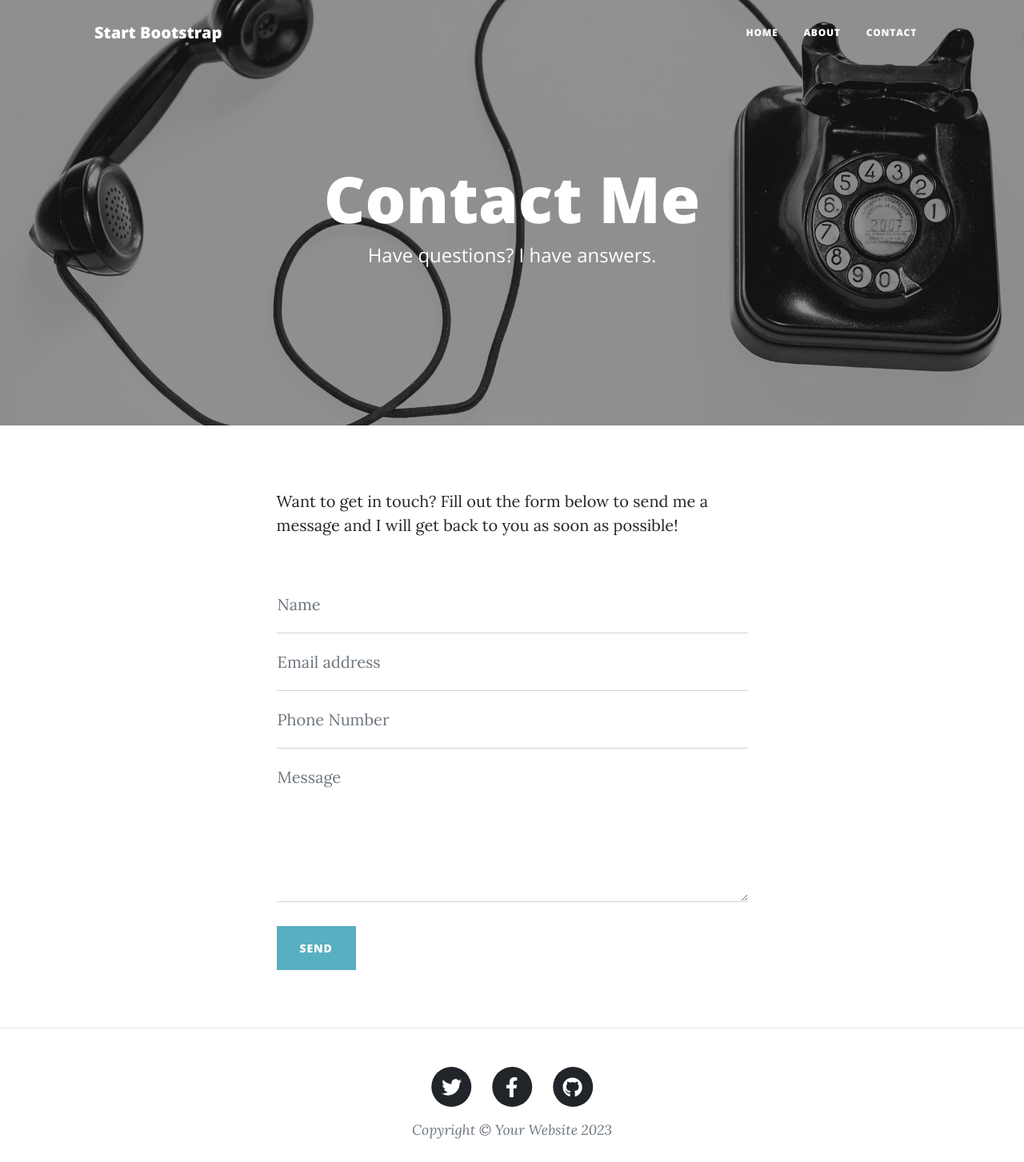
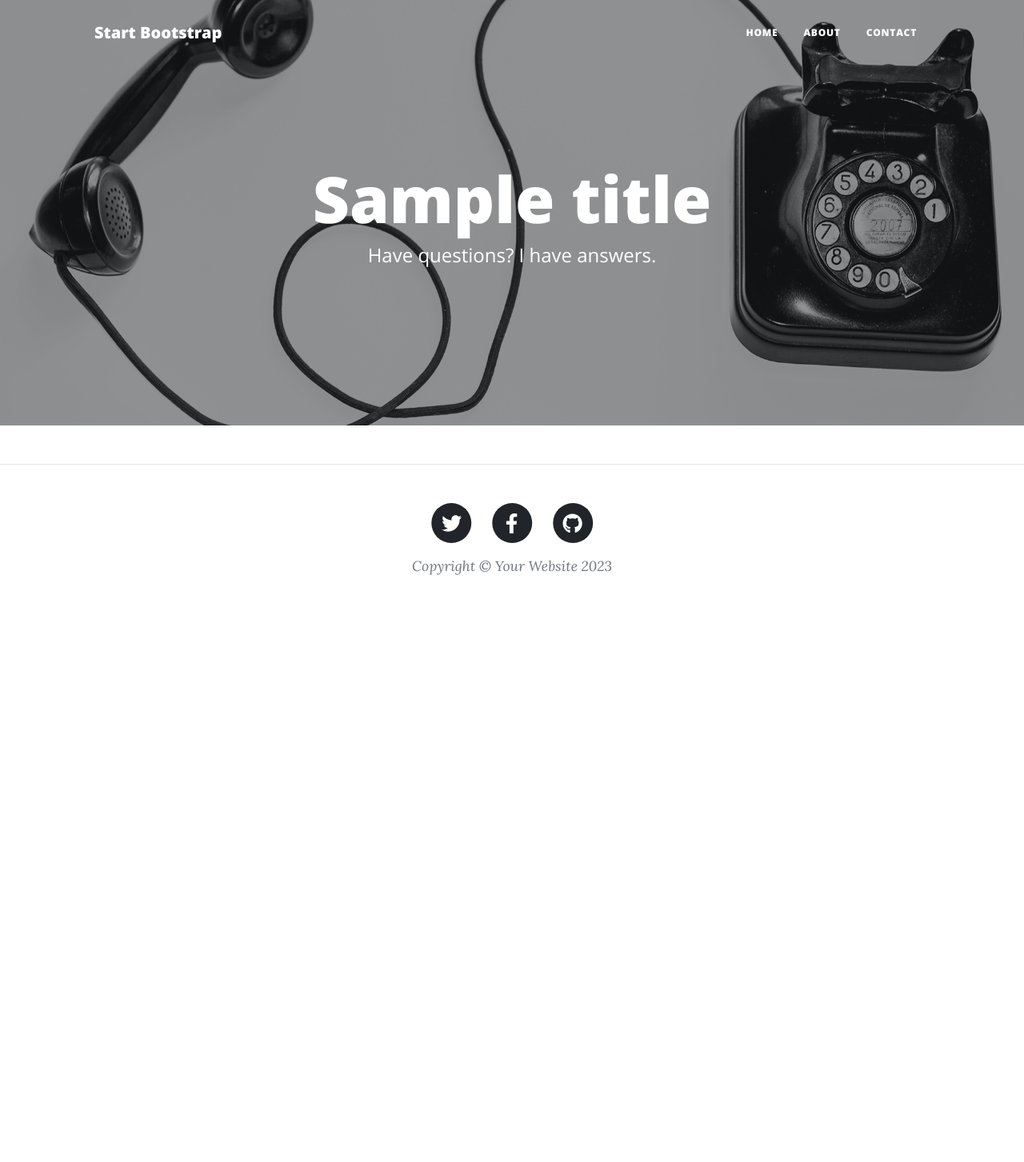
Before and after one commit to Omereevee/blog-post, a Flask app: template templates/contact.html in a window 1280 px wide. Shown: the top 1453 px of the page at 80% size. After the commit the page ends 719 px from the top, so only its background shows below. Run offline with Flask 3, Linux system fonts and the light colour scheme; the template is opened without the code that fills it: most values are stand-ins (such as "Sample title", 1, 10 or a date in 2020); some libraries are stand-ins or nearby versions.

Commit message:
contact me

```diff
--- a/main.py
+++ b/main.py
@@ -1,6 +1,9 @@
 import requests
-from flask import Flask, render_template
+from flask import Flask, render_template,request
+import smtplib
 
+mail="testuserbob28@gmail.com"
+password = 'senx stbb ryos vjnd'
 
 app = Flask(__name__)
 
@@ -16,9 +19,27 @@ def home():
 def about():
     return render_template('about.html')
 
-@app.route('/contact')
+@app.route('/contact',methods=["GET","POST"])
 def contact():
-    return render_template('contact.html')
+    if request.method == "POST":
+        name = request.form["name"]
+        email = request.form["email"]
+        phone = request.form["phone"]
+        message = request.form["message"]
+
+        with smtplib.SMTP("smtp.gmail.com", port=587) as connection:
+            connection.starttls()
+            connection.login(user=mail, password=password)
+            connection.sendmail(
+                from_addr=email,
+                to_addrs="omerkumble@gmail.com",
+                msg=f"{message}"
+            )
+
+        return render_template('contact.html', Title="Sent Successfully", maincontent= False)
+
+    else:
+        return render_template('contact.html', Title="Contact me", maincontent= True)
 
 @app.route('/post/<int:id>')
 def post(id):
--- a/templates/contact.html
+++ b/templates/contact.html
@@ -23,7 +23,7 @@
                 <div class="row gx-4 gx-lg-5 justify-content-center">
                     <div class="col-md-10 col-lg-8 col-xl-7">
                         <div class="page-heading">
-                            <h1>Contact Me</h1>
+                            <h1>{{ Title }}</h1>
                             <span class="subheading">Have questions? I have answers.</span>
                         </div>
                     </div>
@@ -31,6 +31,7 @@
             </div>
         </header>
         <!-- Main Content-->
+        {% if maincontent: %}
         <main class="mb-4">
             <div class="container px-4 px-lg-5">
                 <div class="row gx-4 gx-lg-5 justify-content-center">
@@ -44,25 +45,25 @@
                             <!-- To make this form functional, sign up at-->
                             <!-- https://startbootstrap.com/solution/contact-forms-->
                             <!-- to get an API token!-->
-                            <form id="contactForm" data-sb-form-api-token="API_TOKEN">
+                            <form id="contactForm" method="post" action="{{ url_for('contact') }}" >
                                 <div class="form-floating">
-                                    <input class="form-control" id="name" type="text" placeholder="Enter your name..." data-sb-validations="required" />
+                                    <input name="name" class="form-control" id="name" type="text" placeholder="Enter your name..." data-sb-validations="required" />
                                     <label for="name">Name</label>
                                     <div class="invalid-feedback" data-sb-feedback="name:required">A name is required.</div>
                                 </div>
                                 <div class="form-floating">
-                                    <input class="form-control" id="email" type="email" placeholder="Enter your email..." data-sb-validations="required,email" />
+                                    <input  name="email" class="form-control" id="email" type="email" placeholder="Enter your email..." data-sb-validations="required,email" />
                                     <label for="email">Email address</label>
                                     <div class="invalid-feedback" data-sb-feedback="email:required">An email is required.</div>
                                     <div class="invalid-feedback" data-sb-feedback="email:email">Email is not valid.</div>
                                 </div>
                                 <div class="form-floating">
-                                    <input class="form-control" id="phone" type="tel" placeholder="Enter your phone number..." data-sb-validations="required" />
+                                    <input name="phone" class="form-control" id="phone" type="tel" placeholder="Enter your phone number..." data-sb-validations="required" />
                                     <label for="phone">Phone Number</label>
                                     <div class="invalid-feedback" data-sb-feedback="phone:required">A phone number is required.</div>
                                 </div>
                                 <div class="form-floating">
-                                    <textarea class="form-control" id="message" placeholder="Enter your message here..." style="height: 12rem" data-sb-validations="required"></textarea>
+                                    <textarea name="message" class="form-control" id="message" placeholder="Enter your message here..." style="height: 12rem" data-sb-validations="required"></textarea>
                                     <label for="message">Message</label>
                                     <div class="invalid-feedback" data-sb-feedback="message:required">A message is required.</div>
                                 </div>
@@ -85,13 +86,14 @@
                                 <!-- an error submitting the form-->
                                 <div class="d-none" id="submitErrorMessage"><div class="text-center text-danger mb-3">Error sending message!</div></div>
                                 <!-- Submit Button-->
-                                <button class="btn btn-primary text-uppercase disabled" id="submitButton" type="submit">Send</button>
+                                <button class="btn btn-primary text-uppercase" id="submitButton" type="submit">Send</button>
                             </form>
                         </div>
                     </div>
                 </div>
             </div>
         </main>
+        {% endif %}
         <!-- Footer-->
         <footer class="border-top">
             <div class="container px-4 px-lg-5">
```
